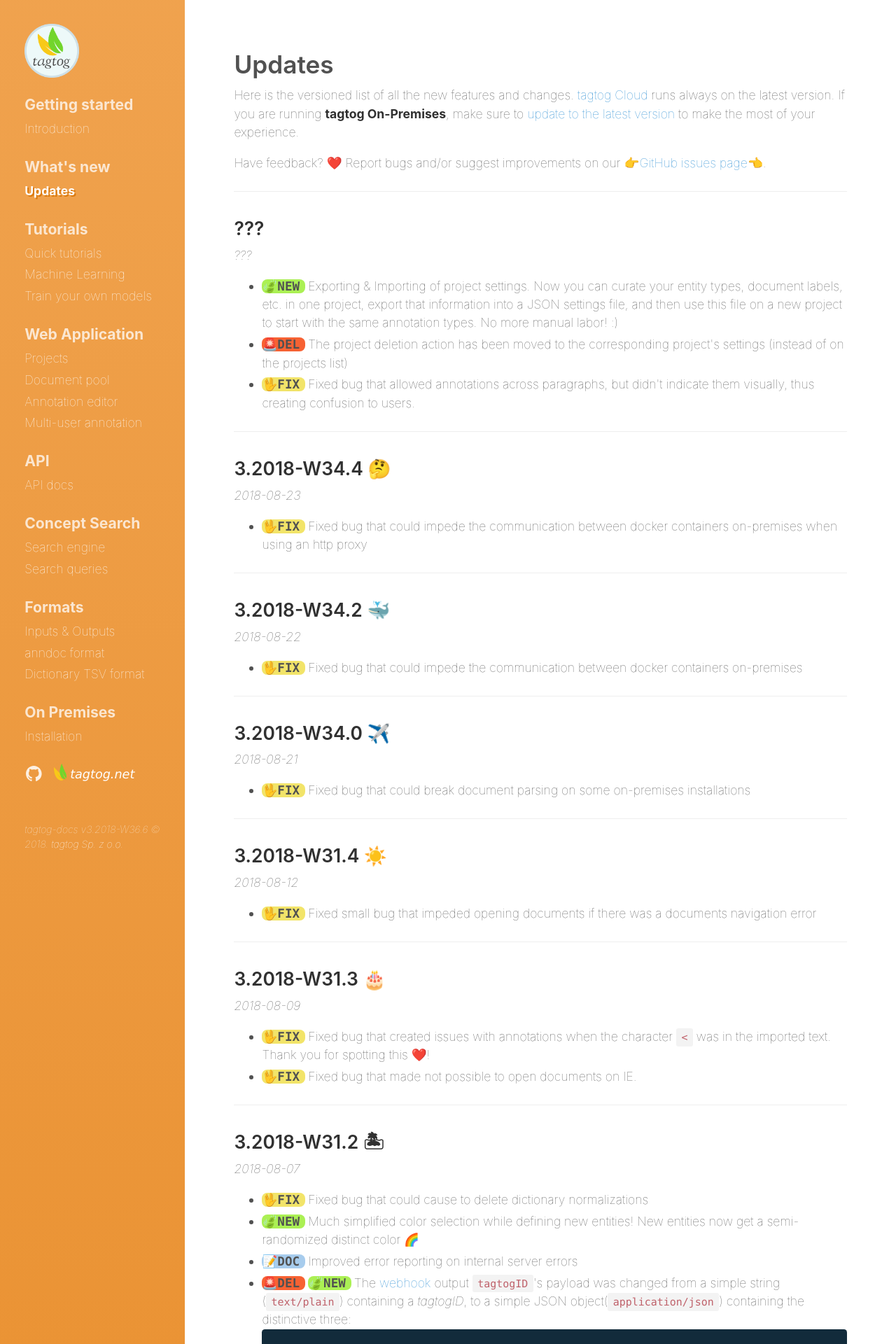
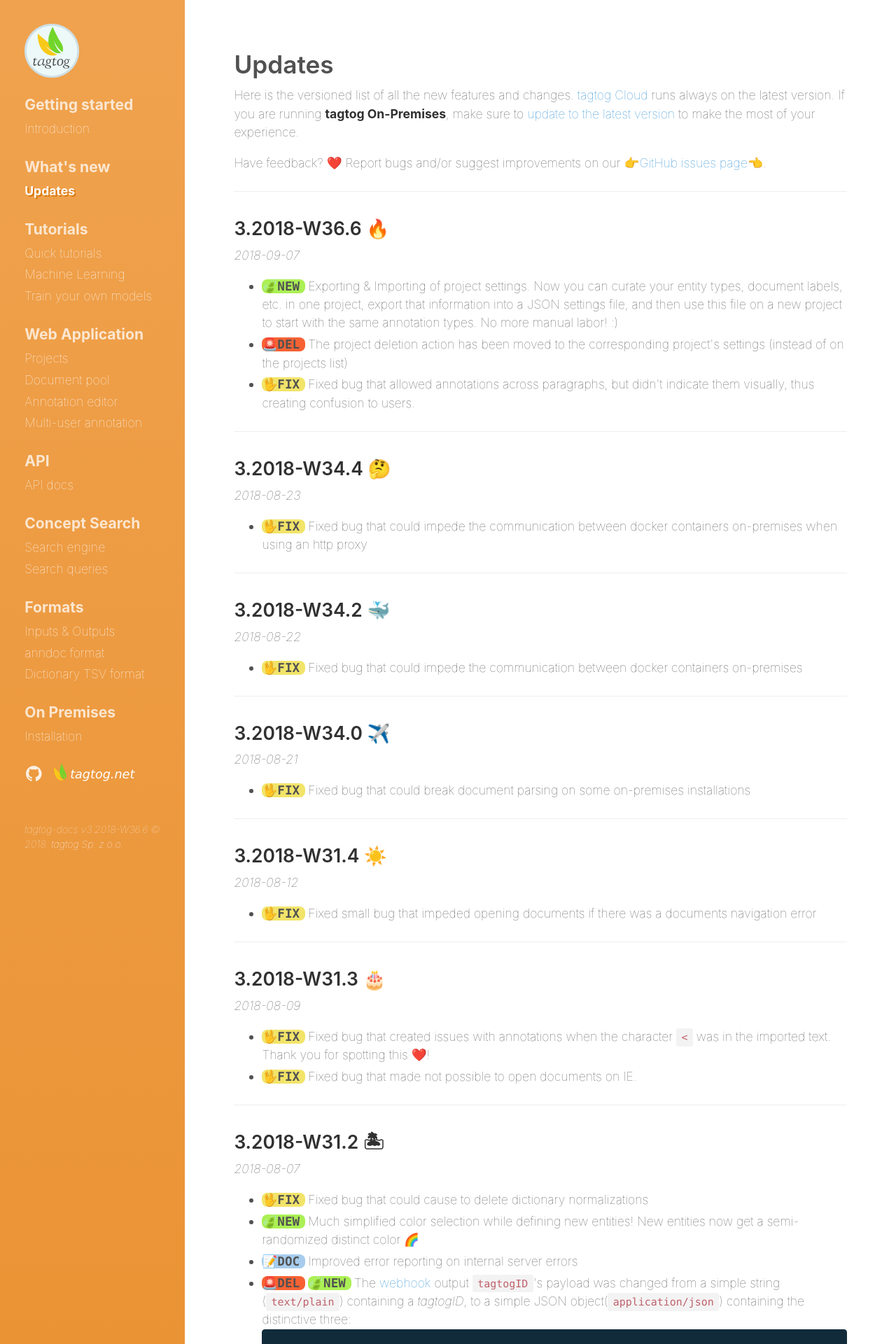
Before and after one commit to tagtogorg/tagtog-doc, a Jekyll site: the page built from updates.md, in a window 1280 px wide. Shown: the top 1920 px of the page at 70% size. Built offline with Jekyll 4.4.1, drawn with Linux system fonts in a browser that asks for light colours; nearby versions of some CDN libraries; emoji names are drawn with the system emoji font.

Commit message:
write down date

```diff
--- a/updates.md
+++ b/updates.md
@@ -12,8 +12,8 @@ Have feedback? :heart: Report bugs and/or suggest improvements on our [:point_ri
 
 ---
 
-## ???
-_???_
+## 3.2018-W36.6 🔥
+_2018-09-07_
 
 <ul class="updates">
   <li class="new">Exporting & Importing of project settings. Now you can curate your entity types, document labels, etc. in one project, export that information into a JSON settings file, and then use this file on a new project to start with the same annotation types. No more manual labor! :)</li>
```
